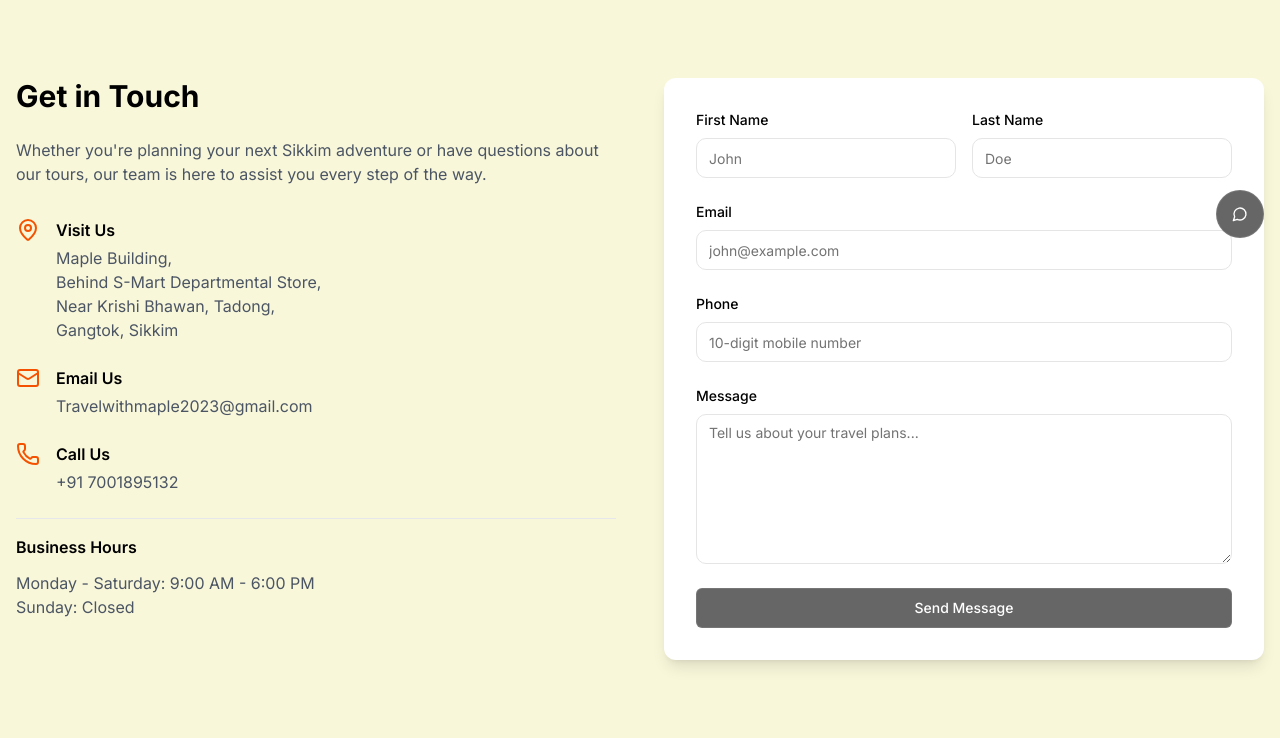
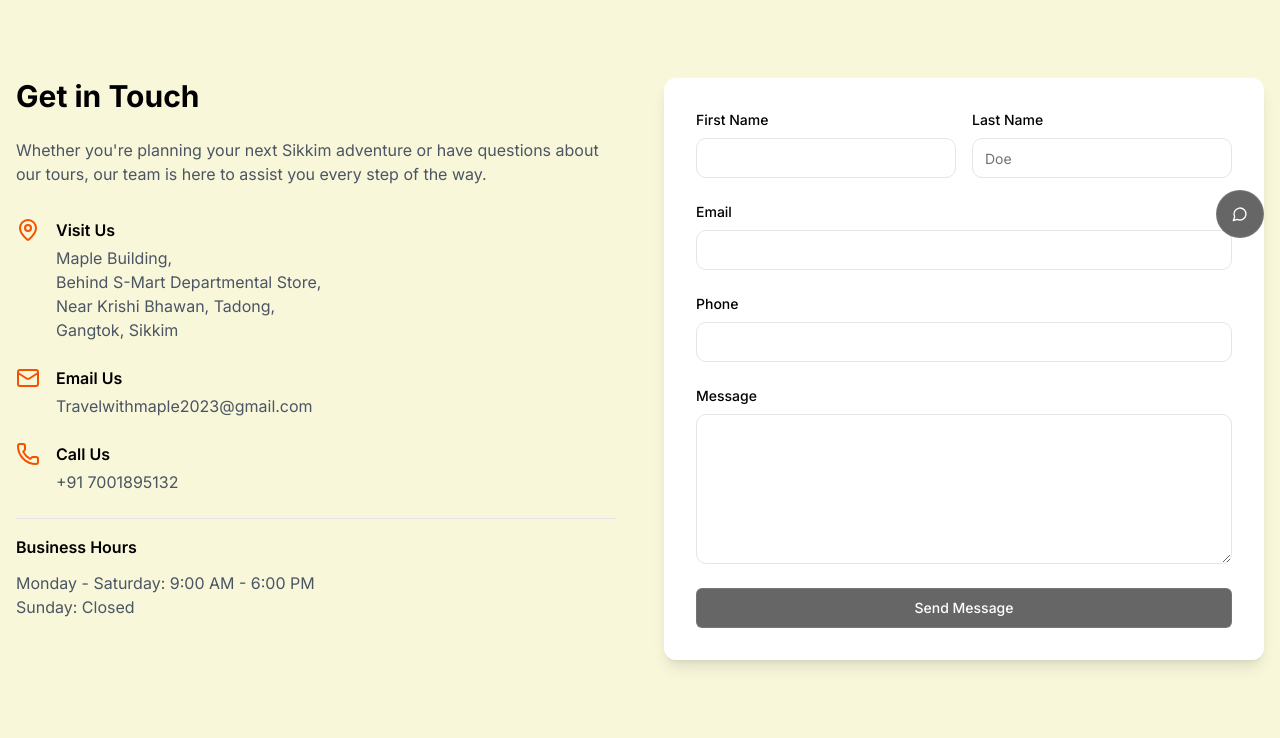
Before and after one commit to Waglogy/maple_t-t, a Next.js app: page /contact in a window 1280 px wide. Shown: the part 546-1284 px from the top of the page. Built offline with nearby package versions, Linux system fonts and the light colour scheme.

Commit message:
Update page.tsx

```diff
--- a/app/contact/page.tsx
+++ b/app/contact/page.tsx
@@ -191,7 +191,7 @@ export default function ContactPage() {
                       name="firstName"
                       value={formData.firstName}
                       onChange={handleChange}
-                      placeholder="John"
+                      placeholder=""
                       required
                       disabled={loading}
                     />
@@ -216,7 +216,7 @@ export default function ContactPage() {
                     name="email"
                     value={formData.email}
                     onChange={handleChange}
-                    placeholder="john@example.com"
+                    placeholder=""
                     required
                     disabled={loading}
                   />
@@ -228,7 +228,7 @@ export default function ContactPage() {
                     name="phone"
                     value={formData.phone}
                     onChange={handleChange}
-                    placeholder="10-digit mobile number"
+                    placeholder=""
                     required
                     disabled={loading}
                   />
@@ -240,7 +240,7 @@ export default function ContactPage() {
                     name="message"
                     value={formData.message}
                     onChange={handleChange}
-                    placeholder="Tell us about your travel plans..."
+                    placeholder=""
                     className="min-h-[150px]"
                     required
                     disabled={loading}
```
